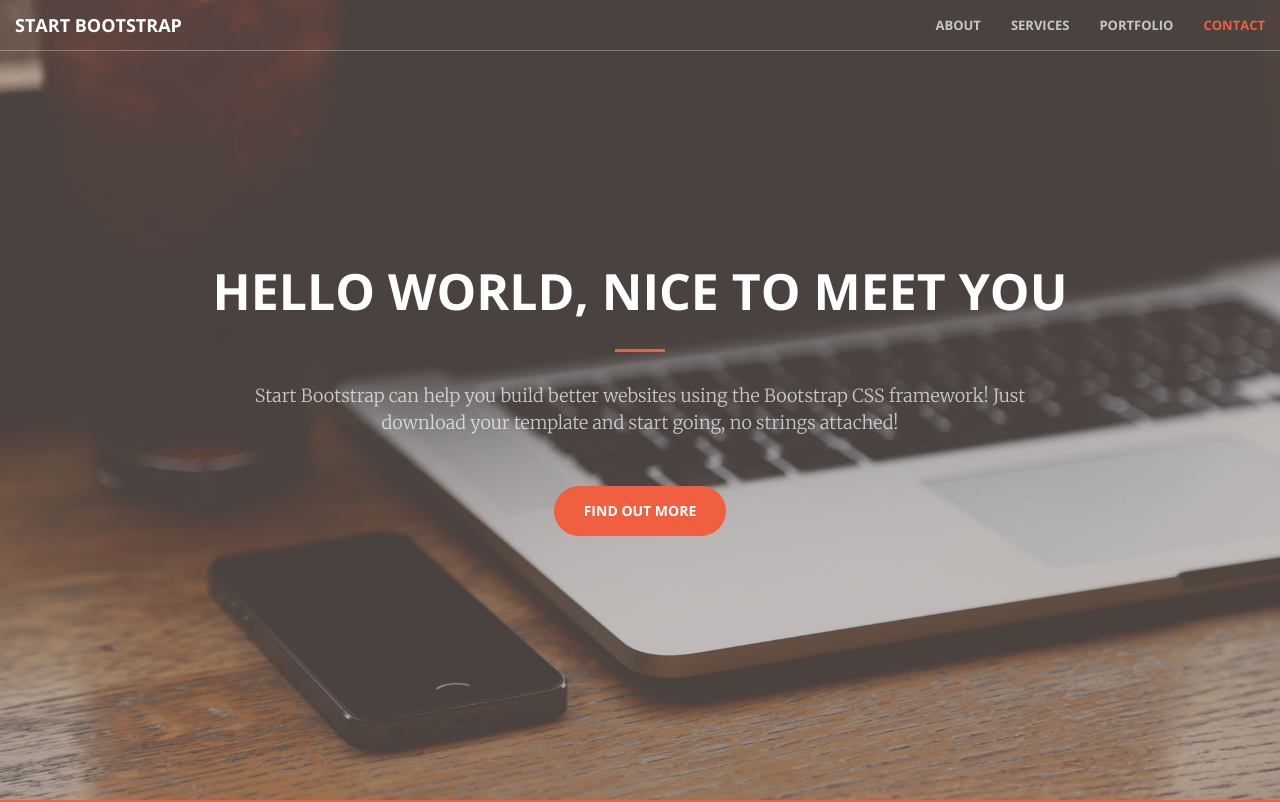
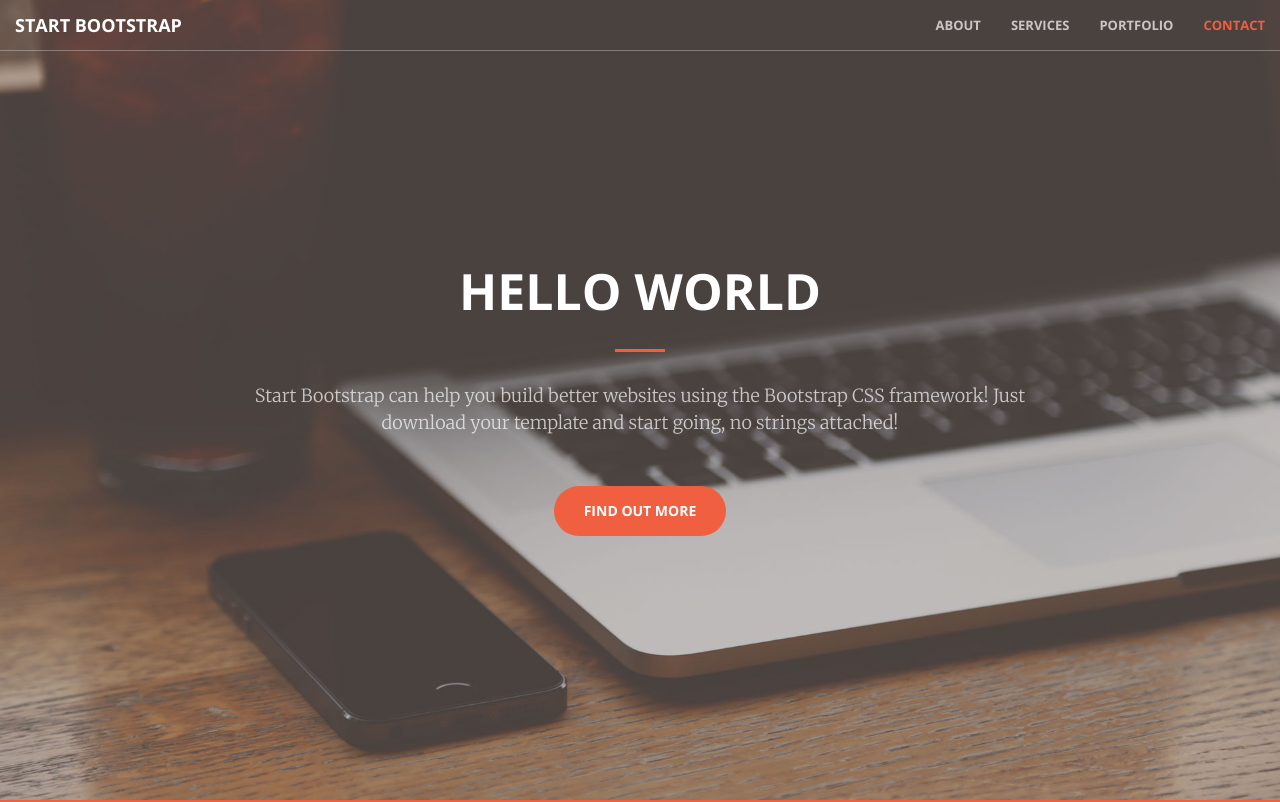
Before and after one commit to 3A832058/creative, a website: page index.html in a window 1280 px wide. Shown: the top 802 px of the page. Drawn offline with nearby package versions, Linux system fonts and the light colour scheme.

Commit message:
index change nice to meet you to hello world

```diff
--- a/index.html
+++ b/index.html
@@ -71,7 +71,7 @@
     <header>
         <div class="header-content">
             <div class="header-content-inner">
-                <h1 id="homeHeading">Hello World, Nice to meet you</h1>
+                <h1 id="homeHeading">Hello World</h1>
                 <hr>
                 <p>Start Bootstrap can help you build better websites using the Bootstrap CSS framework! Just download your template and start going, no strings attached!</p>
                 <a href="#about" class="btn btn-primary btn-xl page-scroll">Find Out More</a>
```
